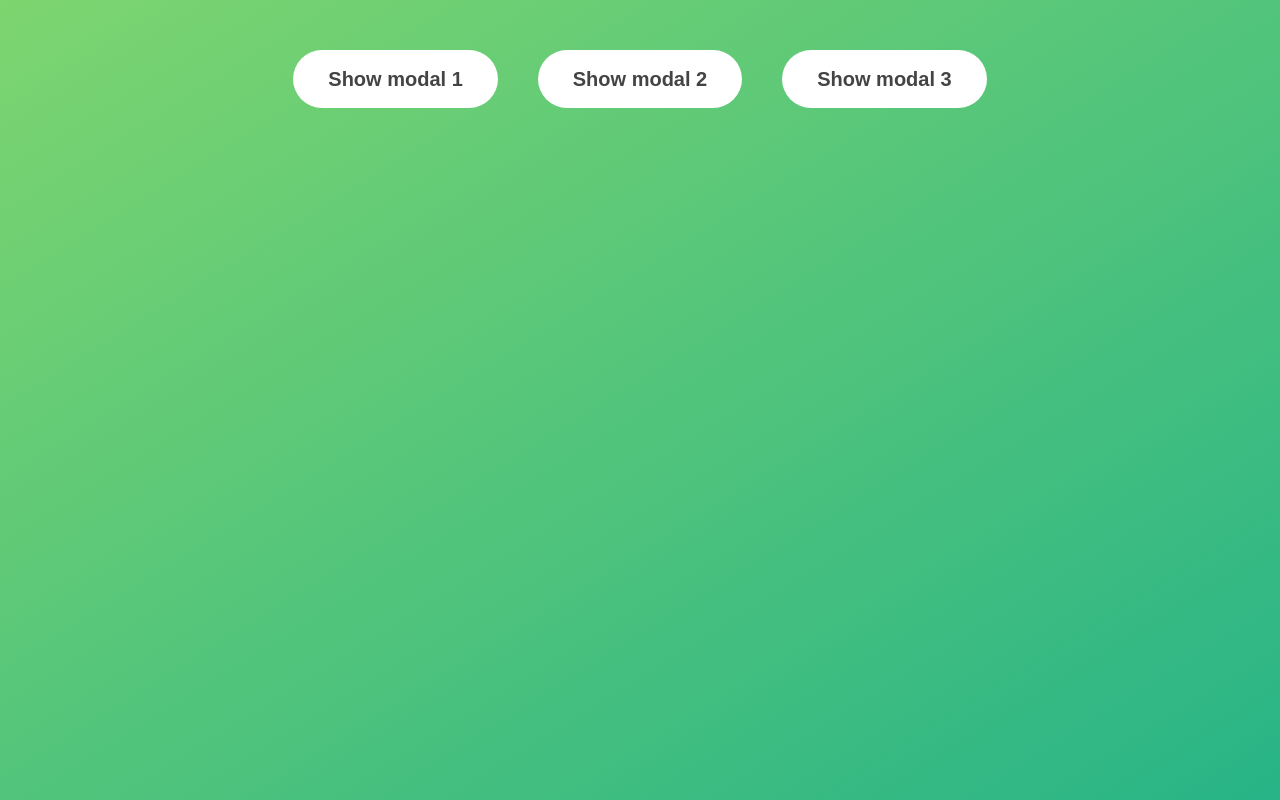
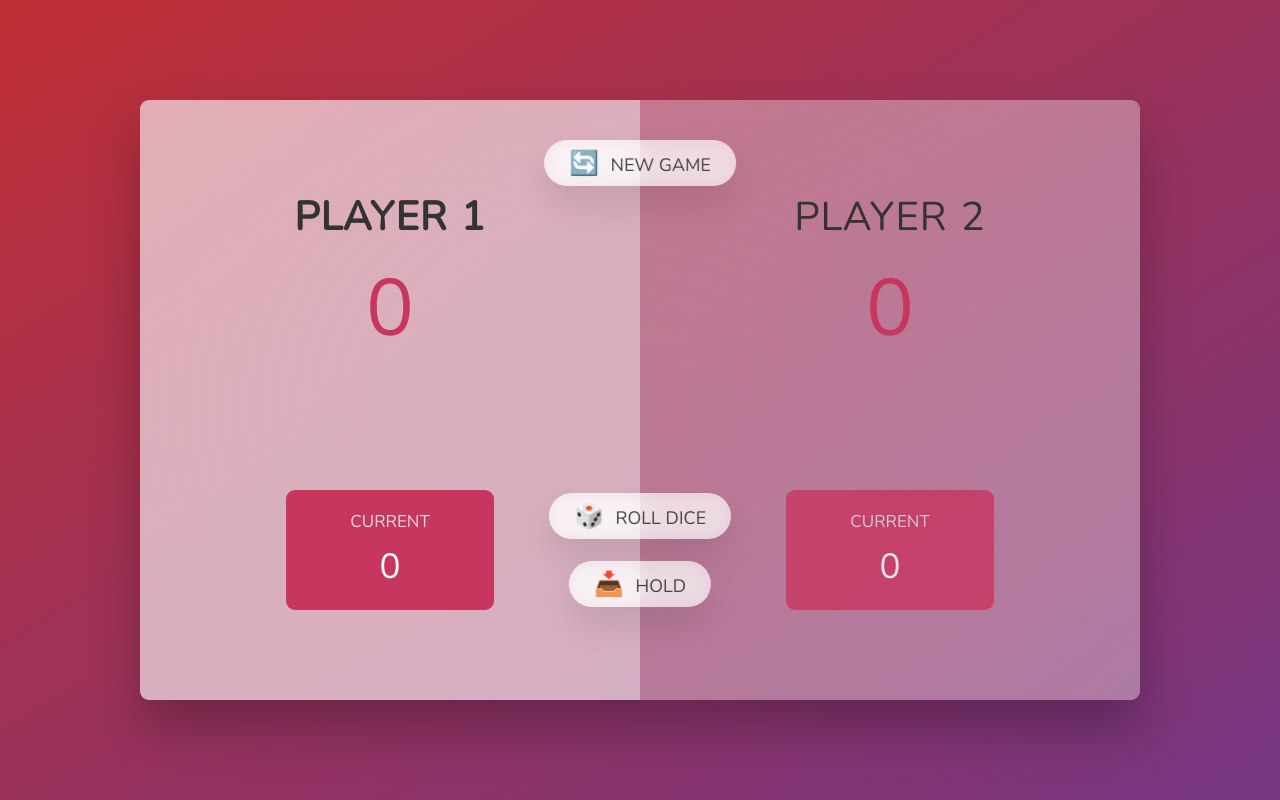
Before and after one commit to kiethohoai/js-fundamentals-v1, a website: page index.html in a window 1280 px wide. Drawn offline with nearby package versions, Linux system fonts and the light colour scheme.

Commit message:
015 PROJECT #3 Pig Game

```diff
--- /dev/null
+++ b/02-modal/style.css
@@ -0,0 +1,85 @@
+* {
+  margin: 0;
+  padding: 0;
+  box-sizing: inherit;
+}
+
+html {
+  font-size: 62.5%;
+  box-sizing: border-box;
+}
+
+body {
+  font-family: sans-serif;
+  color: #333;
+  line-height: 1.5;
+  height: 100vh;
+  position: relative;
+  display: flex;
+  align-items: flex-start;
+  justify-content: center;
+  background: linear-gradient(to top left, #28b487, #7dd56f);
+}
+
+.show-modal {
+  font-size: 2rem;
+  font-weight: 600;
+  padding: 1.75rem 3.5rem;
+  margin: 5rem 2rem;
+  border: none;
+  background-color: #fff;
+  color: #444;
+  border-radius: 10rem;
+  cursor: pointer;
+}
+
+.close-modal {
+  position: absolute;
+  top: 1.2rem;
+  right: 2rem;
+  font-size: 5rem;
+  color: #333;
+  cursor: pointer;
+  border: none;
+  background: none;
+}
+
+h1 {
+  font-size: 2.5rem;
+  margin-bottom: 2rem;
+}
+
+p {
+  font-size: 1.8rem;
+}
+
+/* -------------------------- */
+/* CLASSES TO MAKE MODAL WORK */
+.hidden {
+  display: none;
+}
+
+.modal {
+  position: absolute;
+  top: 50%;
+  left: 50%;
+  transform: translate(-50%, -50%);
+  width: 70%;
+
+  background-color: white;
+  padding: 6rem;
+  border-radius: 5px;
+  box-shadow: 0 3rem 5rem rgba(0, 0, 0, 0.3);
+  z-index: 10;
+}
+
+.overlay {
+  position: absolute;
+  top: 0;
+  left: 0;
+  width: 100%;
+  height: 100%;
+  background-color: rgba(0, 0, 0, 0.6);
+  backdrop-filter: blur(3px);
+  z-index: 5;
+}
--- a/index.html
+++ b/index.html
@@ -5,28 +5,32 @@
     <meta name="viewport" content="width=device-width, initial-scale=1.0" />
     <meta http-equiv="X-UA-Compatible" content="ie=edge" />
     <link rel="stylesheet" href="style.css" />
-    <title>Modal window</title>
+    <title>Pig Game</title>
   </head>
   <body>
-    <button class="show-modal">Show modal 1</button>
-    <button class="show-modal">Show modal 2</button>
-    <button class="show-modal">Show modal 3</button>
+    <main>
+      <section class="player player--0 player--active">
+        <h2 class="name" id="name--0">Player 1</h2>
+        <p class="score" id="score--0">43</p>
+        <div class="current">
+          <p class="current-label">Current</p>
+          <p class="current-score" id="current--0">0</p>
+        </div>
+      </section>
+      <section class="player player--1">
+        <h2 class="name" id="name--1">Player 2</h2>
+        <p class="score" id="score--1">24</p>
+        <div class="current">
+          <p class="current-label">Current</p>
+          <p class="current-score" id="current--1">0</p>
+        </div>
+      </section>
 
-    <div class="modal hidden">
-      <button class="close-modal">&times;</button>
-      <h1>I'm a modal window 😍</h1>
-      <p>
-        Lorem ipsum dolor sit amet, consectetur adipisicing elit, sed do eiusmod
-        tempor incididunt ut labore et dolore magna aliqua. Ut enim ad minim
-        veniam, quis nostrud exercitation ullamco laboris nisi ut aliquip ex ea
-        commodo consequat. Duis aute irure dolor in reprehenderit in voluptate
-        velit esse cillum dolore eu fugiat nulla pariatur. Excepteur sint
-        occaecat cupidatat non proident, sunt in culpa qui officia deserunt
-        mollit anim id est laborum.
-      </p>
-    </div>
-    <div class="overlay hidden"></div>
-
+      <img src="./img/dice-5.png" alt="Playing dice" class="dice" />
+      <button class="btn btn--new">🔄 New game</button>
+      <button class="btn btn--roll">🎲 Roll dice</button>
+      <button class="btn btn--hold">📥 Hold</button>
+    </main>
     <script src="script.js"></script>
   </body>
 </html>
--- a/script.js
+++ b/script.js
@@ -1,29 +1,12 @@
 'use strict';
 
-const modal = document.querySelector('.modal');
-const overlay = document.querySelector('.overlay');
-const btnCloseModal = document.querySelector('.close-modal');
-const btnsOpenModal = document.querySelectorAll('.show-modal');
+// todo Selecting Elements
+const score0El = document.querySelector('#score--0');
+const score1El = document.querySelector('#score--1');
+const diceEl = document.querySelector('.dice');
+console.log(`🚀  diceEl =>`, diceEl)
 
-const closeModal = function () {
-  modal.classList.add('hidden');
-  overlay.classList.add('hidden');
-};
-
-const openModal = function () {
-  modal.classList.remove('hidden');
-  overlay.classList.remove('hidden');
-};
-
-for (let i = 0; i < btnsOpenModal.length; i++) {
-  btnsOpenModal[i].addEventListener('click', openModal);
-}
-
-btnCloseModal.addEventListener('click', closeModal);
-overlay.addEventListener('click', closeModal);
-
-document.addEventListener('keydown', function (e) {
-  if (e.key === 'Escape' && !modal.classList.contains('hidden')) {
-    closeModal();
-  }
-});
+// todo Starting Conditions
+score0El.textContent = 0;
+score1El.textContent = 0;
+diceEl.classList.add('hidden');
--- a/style.css
+++ b/style.css
@@ -1,3 +1,5 @@
+@import url('https://fonts.googleapis.com/css2?family=Nunito&display=swap');
+
 * {
   margin: 0;
   padding: 0;
@@ -10,76 +12,161 @@ html {
 }
 
 body {
-  font-family: sans-serif;
+  font-family: 'Nunito', sans-serif;
+  font-weight: 400;
+  height: 100vh;
   color: #333;
-  line-height: 1.5;
-  height: 100vh;
-  position: relative;
+  background-image: linear-gradient(to top left, #753682 0%, #bf2e34 100%);
   display: flex;
-  align-items: flex-start;
+  align-items: center;
   justify-content: center;
-  background: linear-gradient(to top left, #28b487, #7dd56f);
 }
 
-.show-modal {
-  font-size: 2rem;
-  font-weight: 600;
-  padding: 1.75rem 3.5rem;
-  margin: 5rem 2rem;
-  border: none;
-  background-color: #fff;
-  color: #444;
-  border-radius: 10rem;
-  cursor: pointer;
+/* LAYOUT */
+main {
+  position: relative;
+  width: 100rem;
+  height: 60rem;
+  background-color: rgba(255, 255, 255, 0.35);
+  backdrop-filter: blur(200px);
+  filter: blur();
+  box-shadow: 0 3rem 5rem rgba(0, 0, 0, 0.25);
+  border-radius: 9px;
+  overflow: hidden;
+  display: flex;
 }
 
-.close-modal {
-  position: absolute;
-  top: 1.2rem;
-  right: 2rem;
-  font-size: 5rem;
-  color: #333;
-  cursor: pointer;
-  border: none;
-  background: none;
+.player {
+  flex: 50%;
+  padding: 9rem;
+  display: flex;
+  flex-direction: column;
+  align-items: center;
+  transition: all 0.75s;
 }
 
-h1 {
-  font-size: 2.5rem;
-  margin-bottom: 2rem;
+/* ELEMENTS */
+.name {
+  position: relative;
+  font-size: 4rem;
+  text-transform: uppercase;
+  letter-spacing: 1px;
+  word-spacing: 2px;
+  font-weight: 300;
+  margin-bottom: 1rem;
 }
 
-p {
-  font-size: 1.8rem;
+.score {
+  font-size: 8rem;
+  font-weight: 300;
+  color: #c7365f;
+  margin-bottom: auto;
 }
 
-/* -------------------------- */
-/* CLASSES TO MAKE MODAL WORK */
+.player--active {
+  background-color: rgba(255, 255, 255, 0.4);
+}
+.player--active .name {
+  font-weight: 700;
+}
+.player--active .score {
+  font-weight: 400;
+}
+
+.player--active .current {
+  opacity: 1;
+}
+
+.current {
+  background-color: #c7365f;
+  opacity: 0.8;
+  border-radius: 9px;
+  color: #fff;
+  width: 65%;
+  padding: 2rem;
+  text-align: center;
+  transition: all 0.75s;
+}
+
+.current-label {
+  text-transform: uppercase;
+  margin-bottom: 1rem;
+  font-size: 1.7rem;
+  color: #ddd;
+}
+
+.current-score {
+  font-size: 3.5rem;
+}
+
+/* ABSOLUTE POSITIONED ELEMENTS */
+.btn {
+  position: absolute;
+  left: 50%;
+  transform: translateX(-50%);
+  color: #444;
+  background: none;
+  border: none;
+  font-family: inherit;
+  font-size: 1.8rem;
+  text-transform: uppercase;
+  cursor: pointer;
+  font-weight: 400;
+  transition: all 0.2s;
+
+  background-color: white;
+  background-color: rgba(255, 255, 255, 0.6);
+  backdrop-filter: blur(10px);
+
+  padding: 0.7rem 2.5rem;
+  border-radius: 50rem;
+  box-shadow: 0 1.75rem 3.5rem rgba(0, 0, 0, 0.1);
+}
+
+.btn::first-letter {
+  font-size: 2.4rem;
+  display: inline-block;
+  margin-right: 0.7rem;
+}
+
+.btn--new {
+  top: 4rem;
+}
+.btn--roll {
+  top: 39.3rem;
+}
+.btn--hold {
+  top: 46.1rem;
+}
+
+.btn:active {
+  transform: translate(-50%, 3px);
+  box-shadow: 0 1rem 2rem rgba(0, 0, 0, 0.15);
+}
+
+.btn:focus {
+  outline: none;
+}
+
+.dice {
+  position: absolute;
+  left: 50%;
+  top: 16.5rem;
+  transform: translateX(-50%);
+  height: 10rem;
+  box-shadow: 0 2rem 5rem rgba(0, 0, 0, 0.2);
+}
+
+.player--winner {
+  background-color: #2f2f2f;
+}
+
+.player--winner .name {
+  font-weight: 700;
+  color: #c7365f;
+}
+
+/* HIDDEN CLASS */
 .hidden {
   display: none;
 }
-
-.modal {
-  position: absolute;
-  top: 50%;
-  left: 50%;
-  transform: translate(-50%, -50%);
-  width: 70%;
-
-  background-color: white;
-  padding: 6rem;
-  border-radius: 5px;
-  box-shadow: 0 3rem 5rem rgba(0, 0, 0, 0.3);
-  z-index: 10;
-}
-
-.overlay {
-  position: absolute;
-  top: 0;
-  left: 0;
-  width: 100%;
-  height: 100%;
-  background-color: rgba(0, 0, 0, 0.6);
-  backdrop-filter: blur(3px);
-  z-index: 5;
-}
```
Also changed, not shown: 02-modal/index.html (added, +32 -0 lines), 02-modal/script.js (added, +29 -0 lines), README.MD, img/dice-1.png (added), img/dice-2.png (added), img/dice-3.png (added), img/dice-4.png (added), img/dice-5.png (added), img/dice-6.png (added), img/pig-game-flowchart.png (added).
